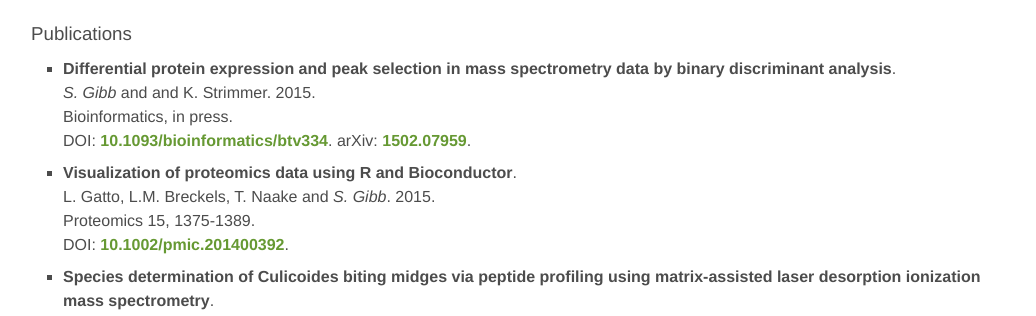
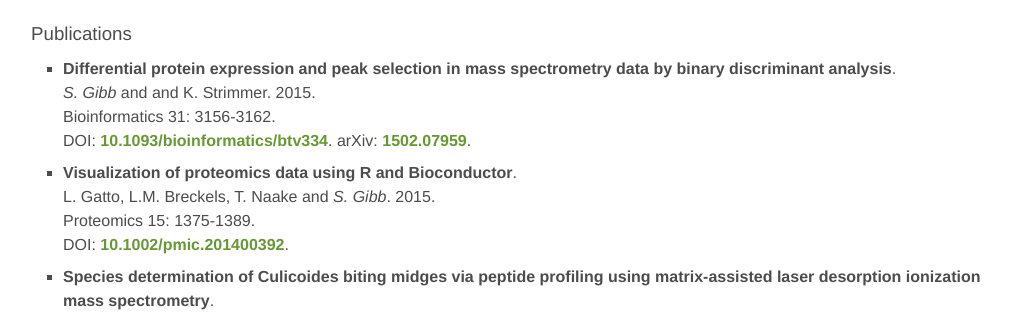
Before and after one commit to sgibb/sgibb.github.io, a Jekyll site: the page built from index.md, in a window 1280 px wide. Shown: the part 1124-1440 px from the top of the page, without its empty margins (113-1149 px from the left). Built offline with Jekyll 4.4.1, drawn with Linux system fonts in a browser that asks for light colours; Markdown is read by kramdown in place of the engine named in the settings.

Commit message:
add Bioinformatics journal number

```diff
--- a/_data/publications.yml
+++ b/_data/publications.yml
@@ -2,14 +2,14 @@
   entries:
     - title: Differential protein expression and peak selection in mass spectrometry data by binary discriminant analysis
       authors: S. Gibb and and K. Strimmer
-      journal: Bioinformatics, in press
+      journal: "Bioinformatics 31: 3156-3162"
       year: 2015
       doi: 10.1093/bioinformatics/btv334
       arxiv: 1502.07959
 
     - title: Visualization of proteomics data using R and Bioconductor
       authors: L. Gatto, L.M. Breckels, T. Naake and S. Gibb
-      journal: Proteomics 15, 1375-1389
+      journal: "Proteomics 15: 1375-1389"
       year: 2015
       doi: 10.1002/pmic.201400392
 
```
